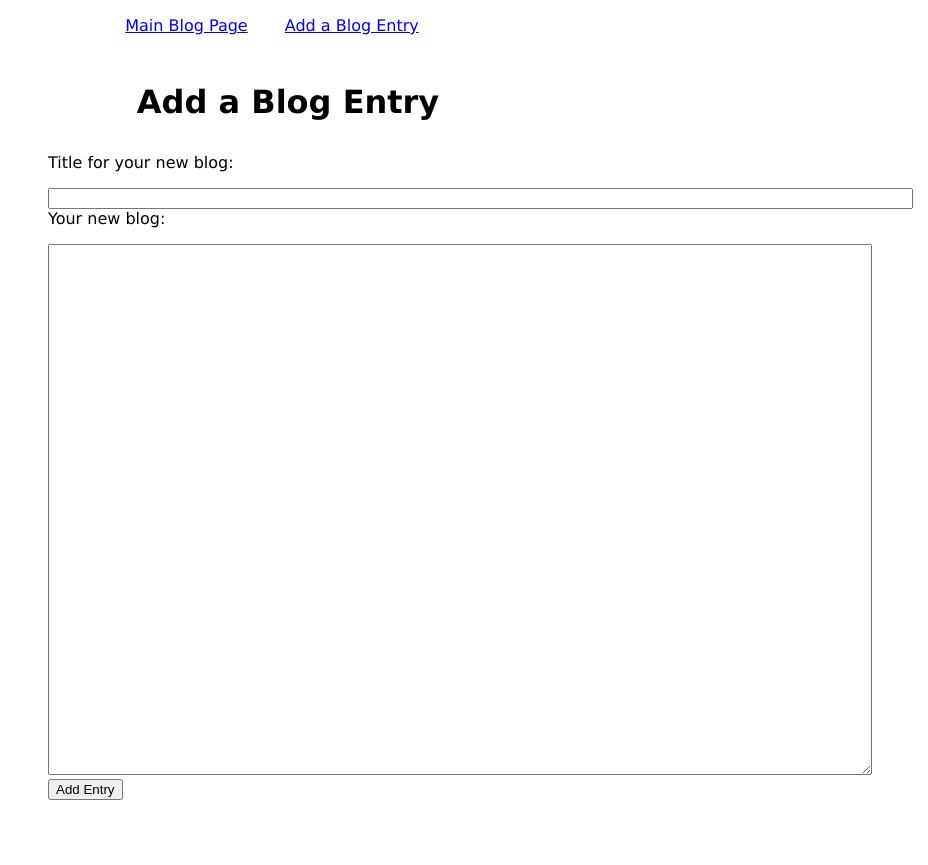
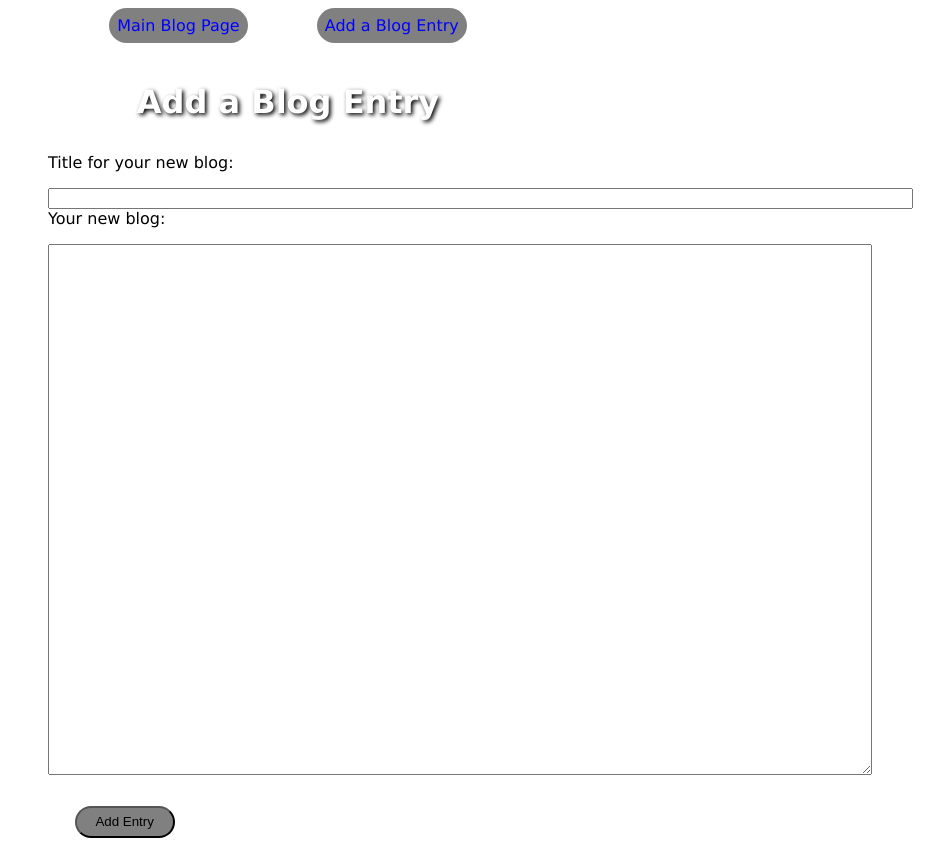
Before and after one commit to Sara-Hamilton/build-a-blog, a Flask app: page /newpost in a window 1280 px wide. Shown: the whole page, without its empty margins (352-1280 px from the left). Before the commit the page ends 800 px from the top, so only its background shows below. Run offline with Flask 2, Linux system fonts and the light colour scheme.

Commit message:
modified buttons

```diff
--- a/static/styles/main.css
+++ b/static/styles/main.css
@@ -27,20 +27,46 @@
      padding: 1em;
  }
 
+ .btn,
+ .bottom {
+     width: 100px;
+     padding: 0.5em;
+     margin: 2em;
+     background: gray;
+     color: black;
+     border-radius: 30px;
+ }
+
+ .btn:hover,
+ .bottom:hover {
+     box-shadow: 0 12px 16px 0 rgba(0, 0, 0, 0.24), 0 17px 50px 0 rgba(0, 0, 0, 0.19);
+ }
+
  a.bottom {
      position: fixed;
      bottom: 1em;
      right: 7em;
      width: 6em;
-     border: 2px solid darkturquoise;
  }
  /* unvisited link */
 
  a:link {
      color: blue;
+     text-decoration: none;
  }
  /* visited link */
 
  a:visited {
      color: darkturquoise;
  }
+
+ a:visited.btn,
+ a:visited.bottom {
+     color: white;
+ }
+
+ h1,
+ h2:hover {
+     color: white;
+     text-shadow: 2px 2px 4px #000000;
+ }
--- a/templates/base.html
+++ b/templates/base.html
@@ -9,8 +9,8 @@
 
 <header>
     <nav>
-        <a href="/blog">Main Blog Page</a>
-        <a href="/newpost">Add a Blog Entry</a>
+        <a href="/blog" class="btn">Main Blog Page</a>
+        <a href="/newpost" class="btn">Add a Blog Entry</a>
     </nav>
 </header>
 
--- a/templates/newpost.html
+++ b/templates/newpost.html
@@ -10,7 +10,7 @@
     <p class="error">{{body_error}}</p>
     <textarea name="body" rows="35" cols="100">{{body}}</textarea>
     <br/>
-    <input type="submit" value="Add Entry">
+    <input class="btn" type="submit" value="Add Entry">
     </label>
 </form>
 
```
